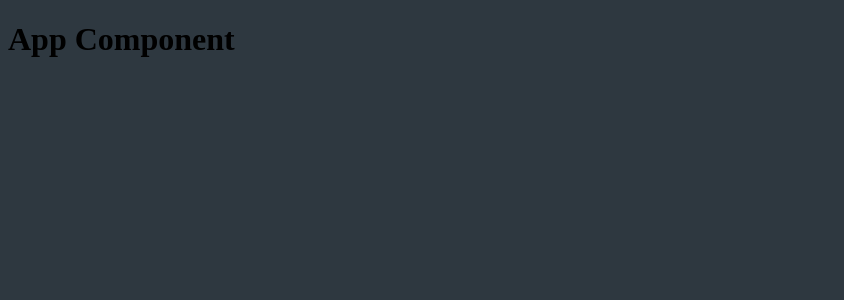
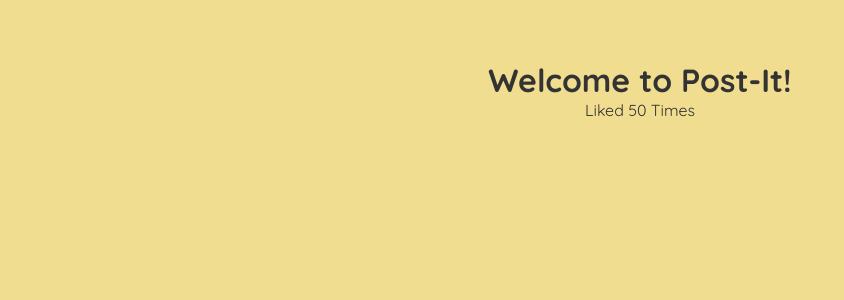
Before and after one commit to Cyrillo46/post-it, a React (Vite) app: page / in a window 1280 px wide. Shown: the top 300 px of the page, without its empty margins (0-844 px from the left). Built offline with nearby package versions, Linux system fonts and the light colour scheme.

Commit message:
testing out component

```diff
--- a/src/App.jsx
+++ b/src/App.jsx
@@ -1,8 +1,11 @@
 function App() {
+  const title = "Welcome to Post-It!";
+  const likes = 50;
   return (
     <div className="App">
       <div className="content">
-        <h1>App Component</h1>
+        <h1>{title}</h1>
+        <p>Liked {likes} Times </p>
       </div>
     </div>
   );
--- a/src/index.css
+++ b/src/index.css
@@ -1,3 +1,37 @@
-body {
-  background-color: #2e3840;
+@import url("https://fonts.googleapis.com/css2?family=Quicksand:wght@300;400;500;600;700&display=swap");
+
+/* base styles */
+* {
+  text-align: center;
+  margin: 0;
+  font-family: "Quicksand";
+  background-color: rgb(240, 221, 144);
+  color: #333;
 }
+.navbar {
+  padding: 20px;
+  display: flex;
+  align-items: center;
+  max-width: 600px;
+  margin: 0 auto;
+  border-bottom: 1px solid #f2f2f2;
+}
+.navbar h1 {
+  color: #f1356d;
+}
+.navbar .links {
+  margin-left: auto;
+}
+.navbar a {
+  margin-left: 16px;
+  text-decoration: none;
+  padding: 6px;
+}
+.navbar a:hover {
+  color: #f1356d;
+}
+.content {
+  max-width: 600px;
+  margin: 40px auto;
+  padding: 20px;
+}
```
